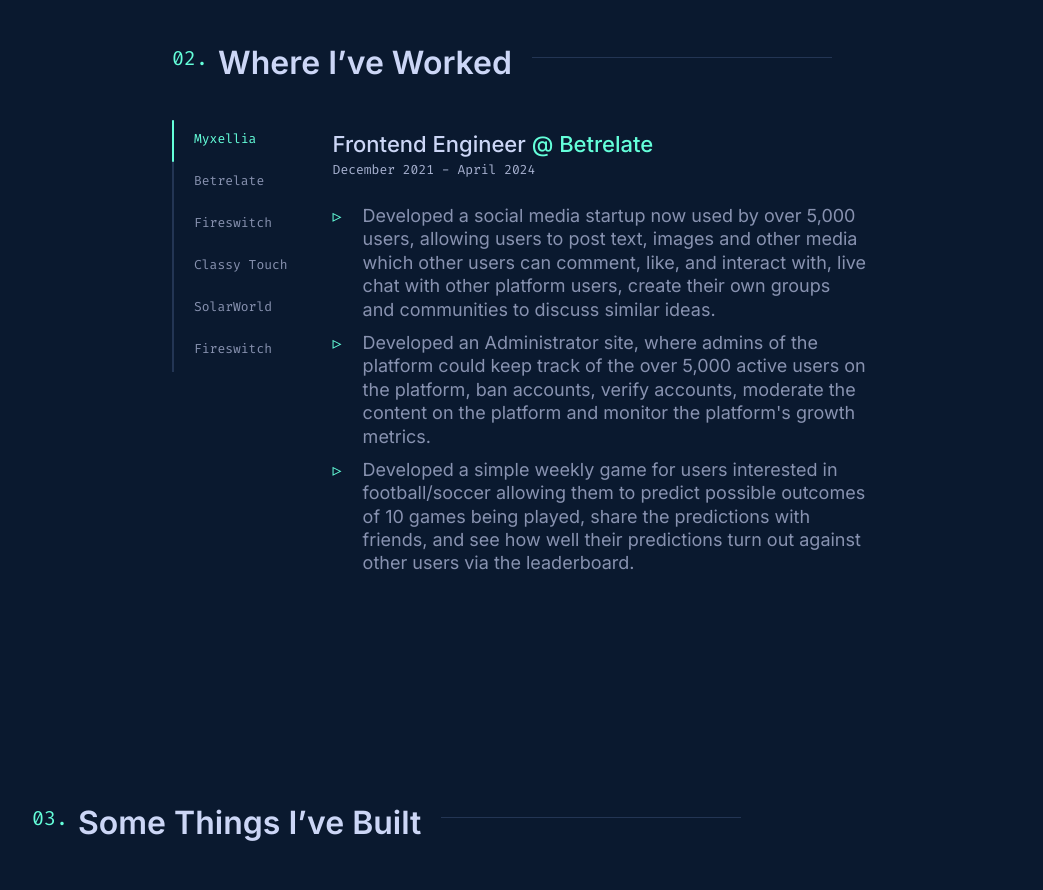
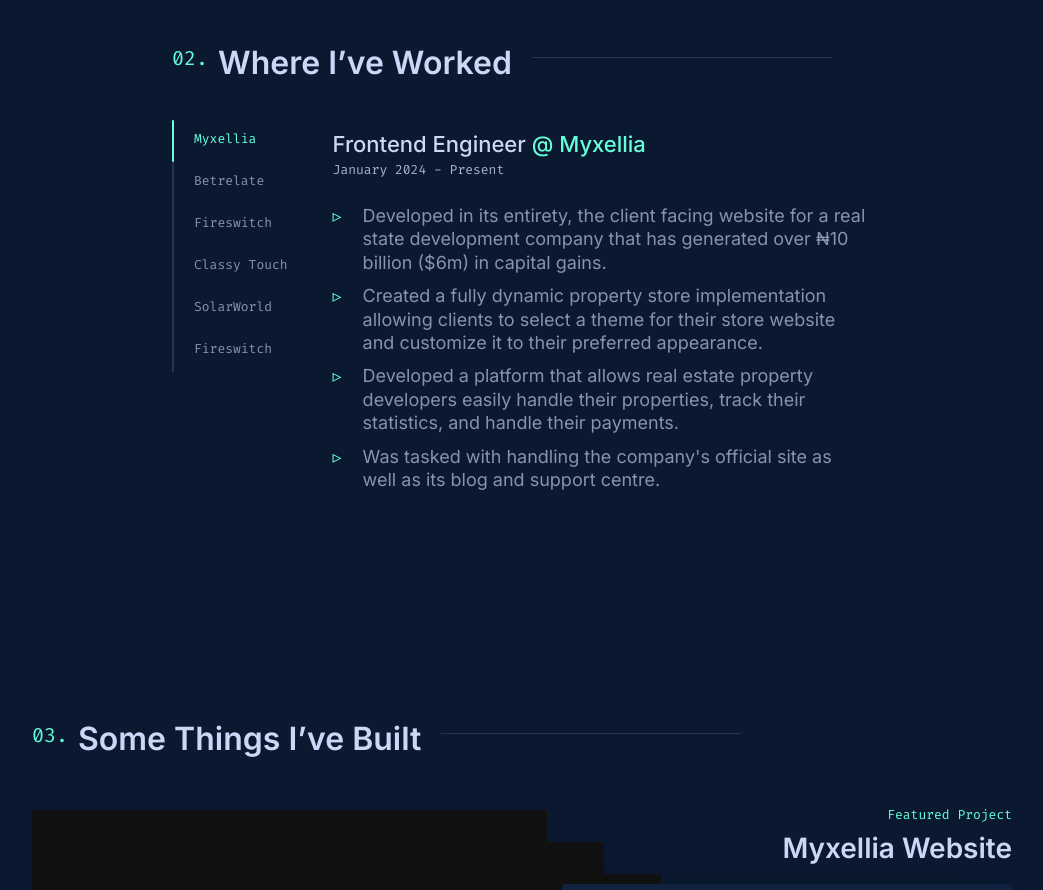
Before and after one commit to raelMartins/new-portfolio, a Next.js app: page / in a window 1280 px wide. Shown: the part 1900-2790 px from the top of the page, without its empty margins (118-1161 px from the left). Built offline with nearby package versions, Linux system fonts and the light colour scheme; a web font is replaced by a local one.

Commit message:
fix: minor emeployment history fix

```diff
--- a/components/sections/EmploymentHistory.tsx
+++ b/components/sections/EmploymentHistory.tsx
@@ -3,7 +3,7 @@
 import EmploymentDetails from './EmploymentDetails';
 
 const EmploymentHistory = () => {
-  const [tab, setTab] = useState('betrelate');
+  const [tab, setTab] = useState('myxellia');
   const [index, setIndex] = useState(0);
   const [companies] = useState([
     'myxellia',
```
